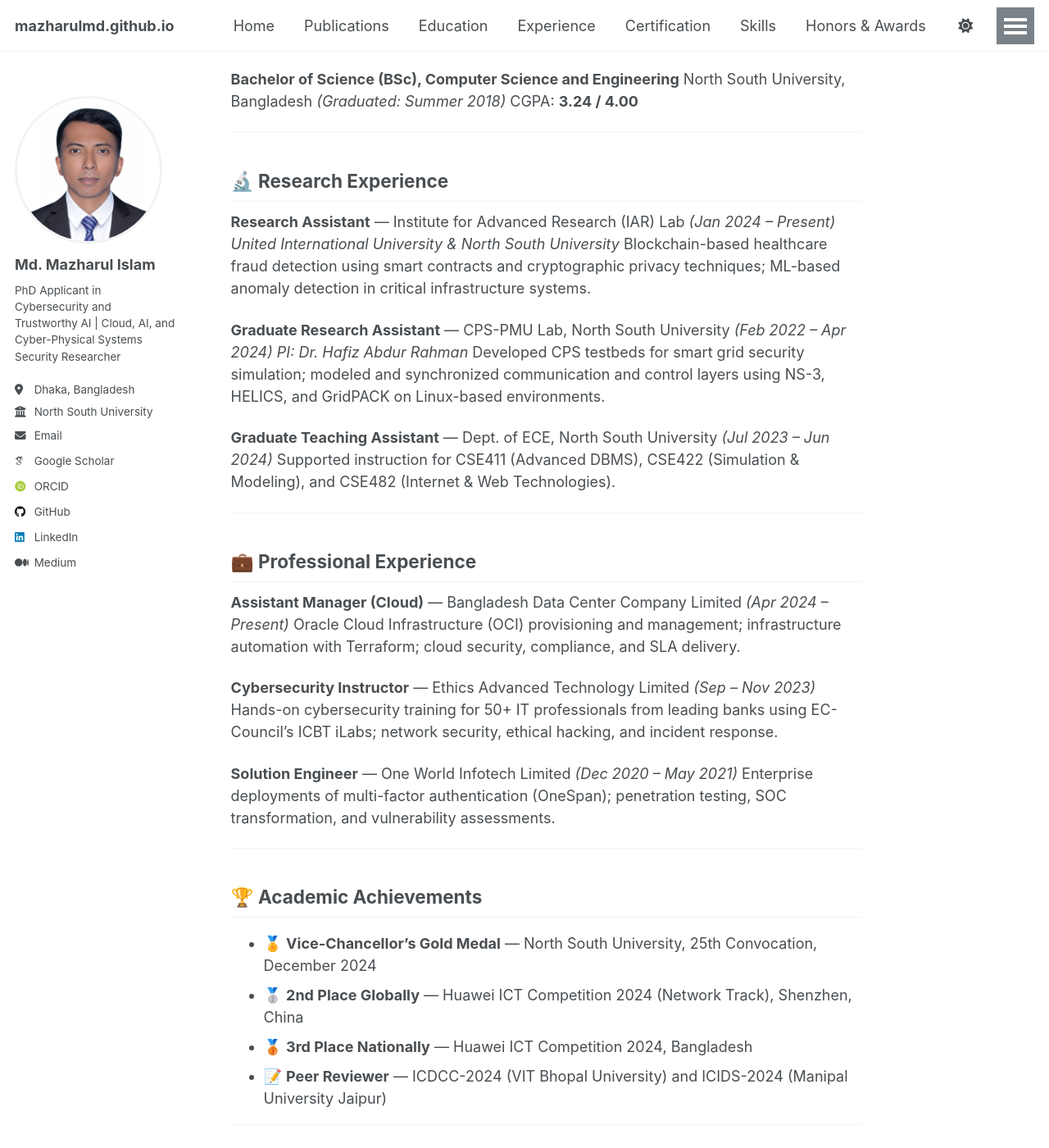
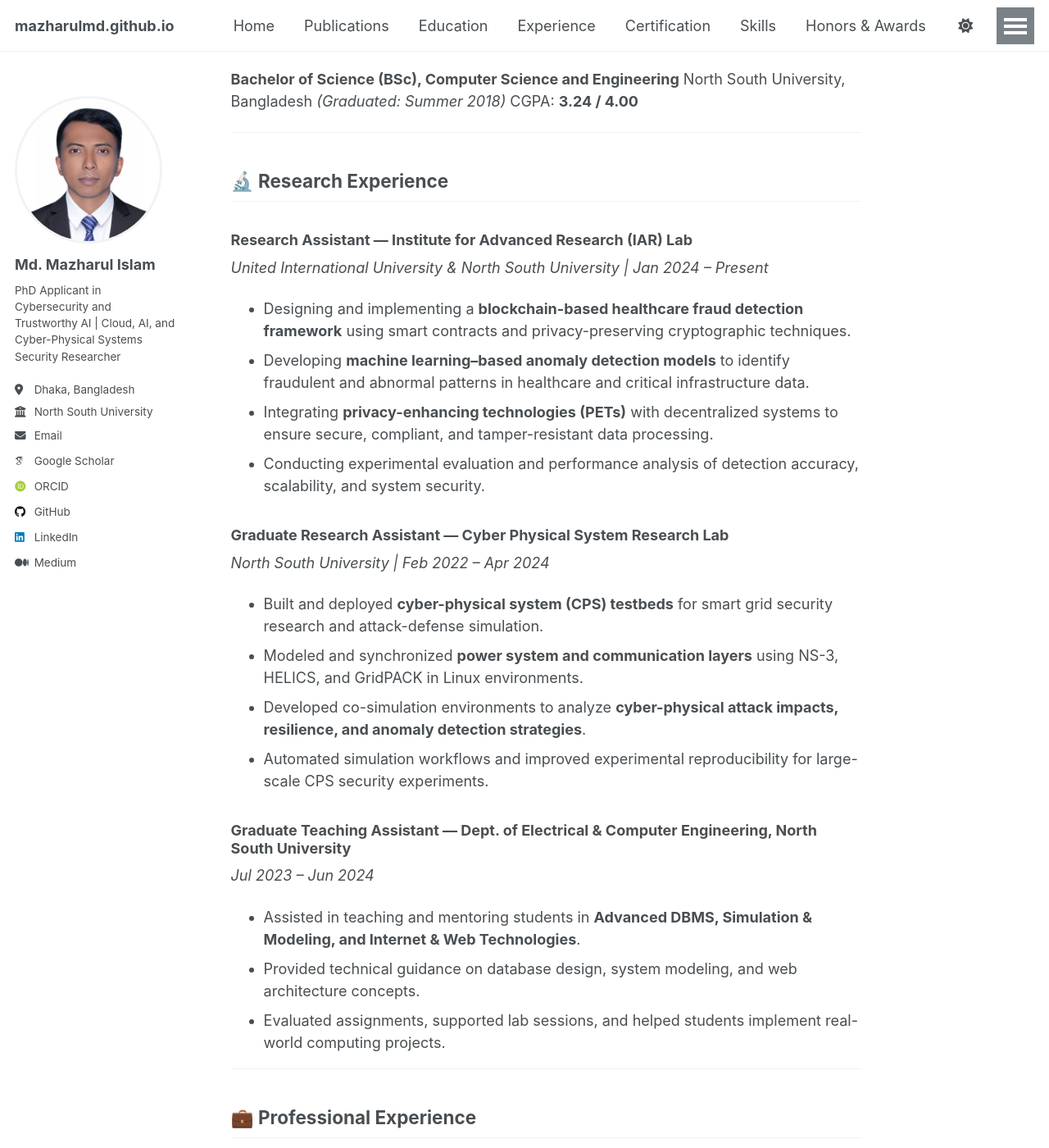
Before and after one commit to mazharulmd/mazharulmd.github.io, a Jekyll site: the page built from _pages/about.md, in a window 1280 px wide and 1400 px high, scrolled down 1828 px. Shown: the whole window at 82% size. Built offline with Jekyll 4.4.1, drawn with Linux system fonts in a browser that asks for light colours; some web fonts are replaced; a script that is not in the unit is left out.

Commit message:
Done eveyrthing!

```diff
--- a/_pages/about.md
+++ b/_pages/about.md
@@ -66,16 +66,25 @@ CGPA: **3.24 / 4.00**
 
 ## 🔬 Research Experience
 
-**Research Assistant** — Institute for Advanced Research (IAR) Lab *(Jan 2024 – Present)*
-*United International University & North South University*
-Blockchain-based healthcare fraud detection using smart contracts and cryptographic privacy techniques; ML-based anomaly detection in critical infrastructure systems.
+### Research Assistant — Institute for Advanced Research (IAR) Lab
+*United International University & North South University | Jan 2024 – Present*
+- Designing and implementing a **blockchain-based healthcare fraud detection framework** using smart contracts and privacy-preserving cryptographic techniques.
+- Developing **machine learning–based anomaly detection models** to identify fraudulent and abnormal patterns in healthcare and critical infrastructure data.
+- Integrating **privacy-enhancing technologies (PETs)** with decentralized systems to ensure secure, compliant, and tamper-resistant data processing.
+- Conducting experimental evaluation and performance analysis of detection accuracy, scalability, and system security.
 
-**Graduate Research Assistant** — CPS-PMU Lab, North South University *(Feb 2022 – Apr 2024)*
-*PI: Dr. Hafiz Abdur Rahman*
-Developed CPS testbeds for smart grid security simulation; modeled and synchronized communication and control layers using NS-3, HELICS, and GridPACK on Linux-based environments.
+### Graduate Research Assistant — Cyber Physical System Research Lab
+*North South University | Feb 2022 – Apr 2024*
+- Built and deployed **cyber-physical system (CPS) testbeds** for smart grid security research and attack-defense simulation.
+- Modeled and synchronized **power system and communication layers** using NS-3, HELICS, and GridPACK in Linux environments.
+- Developed co-simulation environments to analyze **cyber-physical attack impacts, resilience, and anomaly detection strategies**.
+- Automated simulation workflows and improved experimental reproducibility for large-scale CPS security experiments.
 
-**Graduate Teaching Assistant** — Dept. of ECE, North South University *(Jul 2023 – Jun 2024)*
-Supported instruction for CSE411 (Advanced DBMS), CSE422 (Simulation & Modeling), and CSE482 (Internet & Web Technologies).
+### Graduate Teaching Assistant — Dept. of Electrical & Computer Engineering, North South University
+*Jul 2023 – Jun 2024*
+- Assisted in teaching and mentoring students in **Advanced DBMS, Simulation & Modeling, and Internet & Web Technologies**.
+- Provided technical guidance on database design, system modeling, and web architecture concepts.
+- Evaluated assignments, supported lab sessions, and helped students implement real-world computing projects.
 
 ---
 
```
